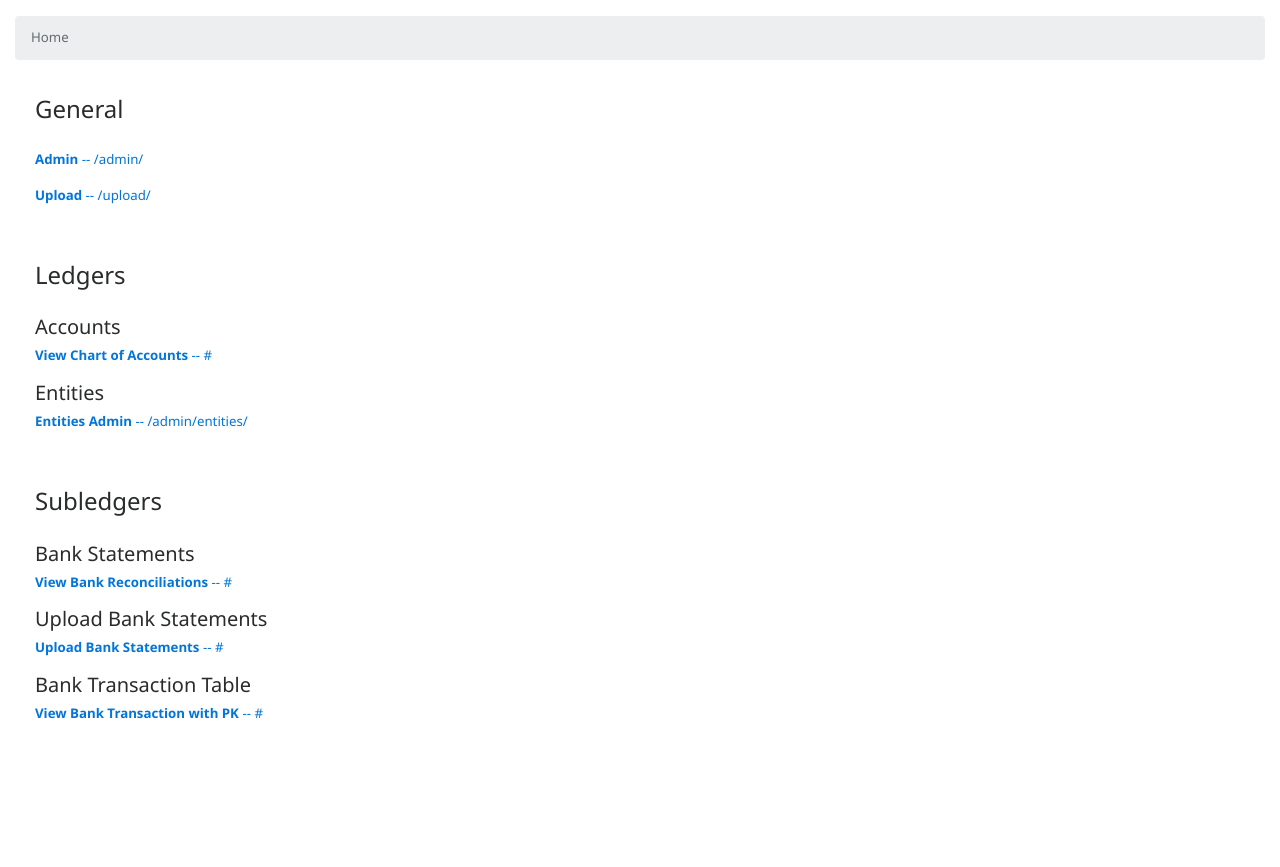
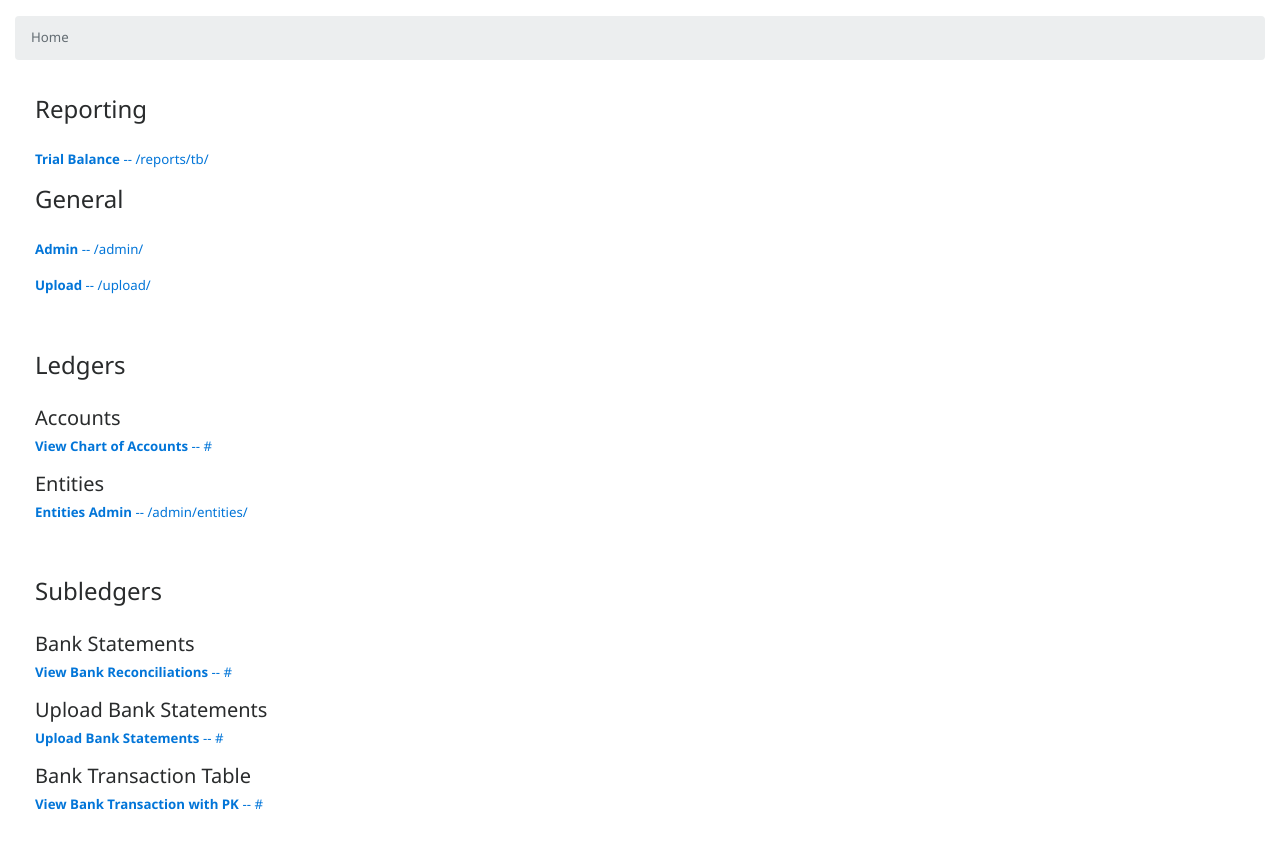
Before and after one commit to elena/open-accounting, a Django app: page / in a window 1280 px wide. Shown: the part 54-921 px from the top of the page. Before the commit the page ends 773 px from the top, so only its background shows below. Run offline with Django 3.2, Linux system fonts and the light colour scheme; parts of the project's set-up code (start-up, migrations or seed data) failed here and were passed over; some libraries are stand-ins or nearby versions.

Commit message:
template: Add link to tb on index

```diff
--- a/templates/index.html
+++ b/templates/index.html
@@ -11,6 +11,16 @@
 {% block content %}
 
   <div class="card-block">
+
+    <h4>Reporting</h4>
+
+    <br>
+
+    <p>
+      <a href="/reports/tb/">
+        <strong>Trial Balance</strong> -- /reports/tb/
+      </a>
+    </p>
 
     <h4>General</h4>
 
```
